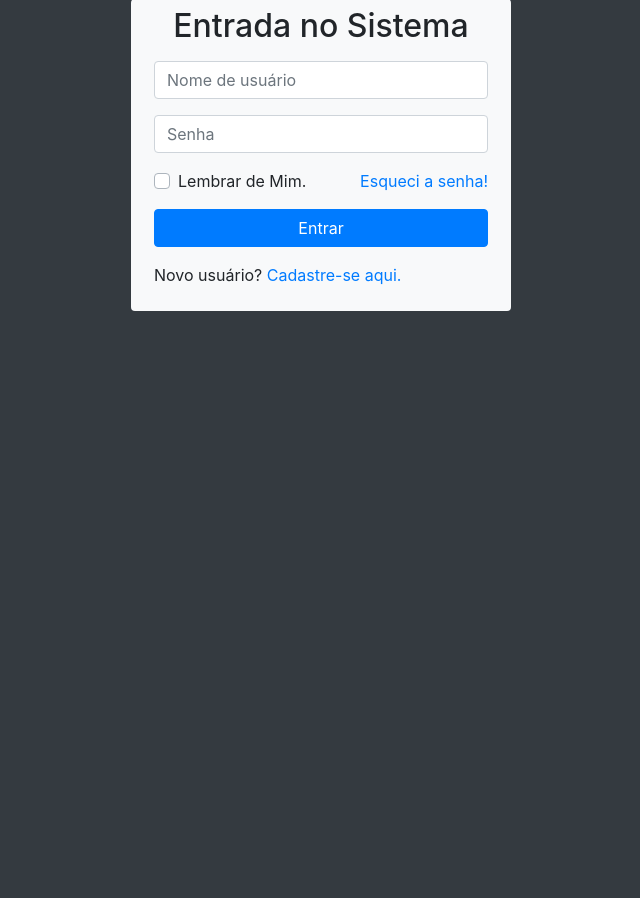
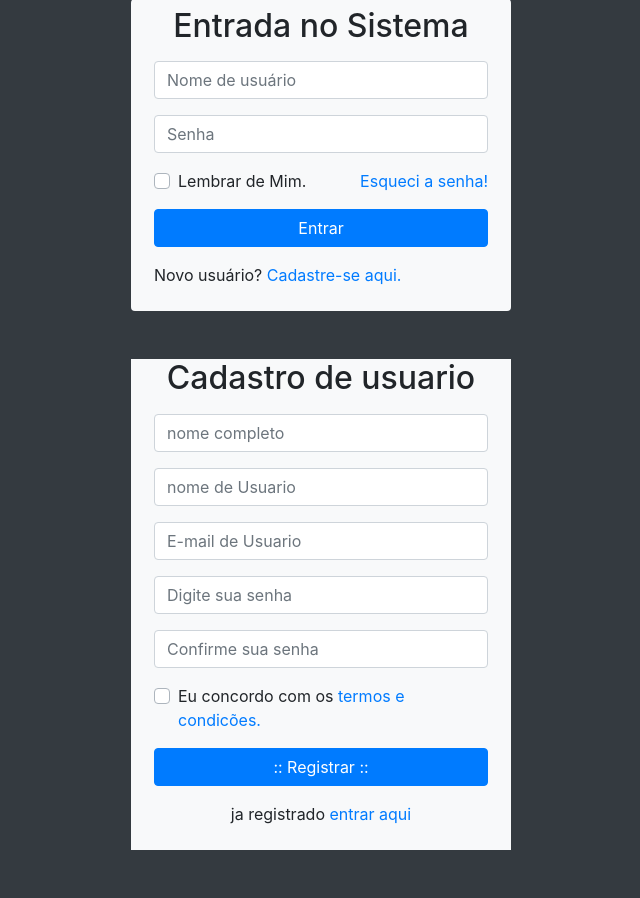
Before and after one commit to luis77e/sistema_de_login_AIPR2019v1, a PHP site: page / in a window 1280 px wide. Shown: the part 91-989 px from the top of the page, without its empty margins (319-959 px from the left). Before the commit the page ends 402 px from the top, so only its background shows below. Run offline with PHP 8.4, Linux system fonts and the light colour scheme; some libraries are stand-ins or nearby versions.

Commit message:
closes#2
Formulário de cadastro de novo Usuário

```diff
--- a/index.php
+++ b/index.php
@@ -22,7 +22,7 @@
     </section>
 
     <!-- Formulario de Login -->
-    <section class="row">
+    <section class="row mb-5" >
         <div class="col-lg-4 offset-lg-4 bg-light rounded" id="caixaLogin">
             <h2 class="text-center mt-2">Entrada no Sistema</h2>
             <form action="#" id="formLogin" class="p-2">
@@ -67,6 +67,70 @@
             </form>
         </div>
     </section>
+<!-- Foemulario de Cadastro -->
+        <section class="row mb-5">
+            <div class="col-lg-4 offset-lg-4 bg-light roundend" id="caixaCadastro">
+                <h2 class="text-center">Cadastro de  usuario</h2>
+                     <form action="#" class="p-2" id="frmCadastro">
+                <div class="form-group">
+                <input type="text" name"nomeCompleto" id="nomeCompleto" class="form-control"
+                placeholder="nome completo" required>
+                </div>
+
+                <div class="form-group">
+                <input type="text" name="nomeUsuario" id="nomeUsuario" class="form-control" placeholder="nome de Usuario" required>
+                </div>
+
+                <div class="form-group">
+                <input type="email" name="emailUsuario" id="emailUsuario" class="form-control" placeholder="E-mail de Usuario" required>
+                </div>
+
+                <div class="form-group">
+                <input type="password" name="SenhaUsuario" id="SenhaUsuario"
+                class="form-control" placeholder="Digite sua senha" required>
+                </div>
+
+                <div class="form-group">
+                  <input type="password" name="SenhaConfirma" id="SenhaConfirma"
+                class="form-control" placeholder="Confirme sua senha" required></div>
+
+                <div class="form-group">
+                <div class="custom-control custom-checkbox">
+                <input type="checkbox" name="concordadar" id="concordar" class="custom-control-input">
+                <label for="concordar" class="custom-control-label">
+                Eu concordo com os <a href="#"> termos e condicões.</a>
+                </label>
+
+                </div>
+                </div>
+
+                <div class="form-group">
+                <input type="submit" value=":: Registrar ::"
+                class="btn btn-primary btn-block" id="btnRegistrar">
+                </div>
+
+                <div class="form-group">
+                <p class="text-center">ja registrado
+                <a href="#" id="btnjaregistrado">
+                entrar aqui
+                </a>
+
+                </p>
+                </div>
+
+
+
+    </form>
+
+
+    </div>
+
+
+
+    </section>
+
+
+
 
 </main>
 
```
